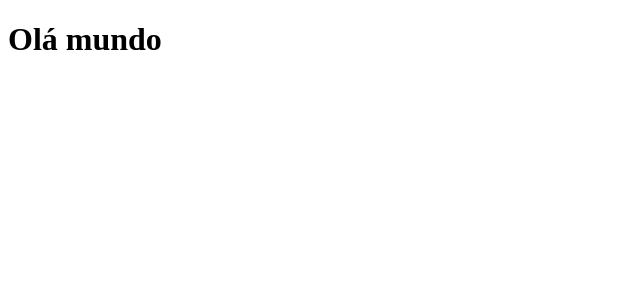
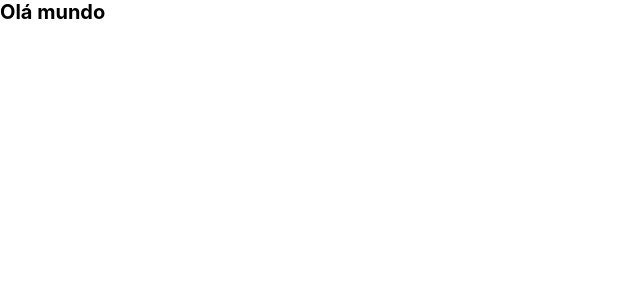
Before and after one commit to lBrunol/won-games, a Next.js app: page / in a window 1280 px wide. Shown: the top 300 px of the page, without its empty margins (0-640 px from the left). Built offline with nearby package versions, Linux system fonts and the light colour scheme.

Commit message:
feat: global styles configured

```diff
--- /dev/null
+++ b/src/pages/_app.tsx
@@ -0,0 +1,20 @@
+import { AppProps } from 'next/dist/shared/lib/router/router'
+import Head from 'next/head'
+import GlobalStyles from 'styles/global'
+
+const App = ({ Component, pageProps }: AppProps) => {
+  return (
+    <>
+      <Head>
+        <title>Won Games</title>
+        <link rel="shortcut icon" href="/img/icon-512.png" />
+        <link rel="apple-touch-icon" href="/img/icon-512.png" />
+        <meta name="description" content="Won games" />
+      </Head>
+      <GlobalStyles />
+      <Component {...pageProps} />
+    </>
+  )
+}
+
+export default App
--- /dev/null
+++ b/src/styles/global.ts
@@ -0,0 +1,23 @@
+import { createGlobalStyle } from 'styled-components'
+
+const GlobalStyles = createGlobalStyle`
+  * {
+    margin: 0;
+    padding: 0;
+    box-sizing: border-box
+  }
+
+  html {
+    font-size: 62.5%;
+  }
+
+  html, body, #__next {
+    height: 100%;
+  }
+
+  body {
+    font-family: -apple-system, BlinkMacSystemFont, 'Segoe UI', Roboto, Oxygen, Ubuntu, Cantarell, 'Open Sans', 'Helvetica Neue', sans-serif;
+  }
+`
+
+export default GlobalStyles
--- a/tsconfig.json
+++ b/tsconfig.json
@@ -1,5 +1,6 @@
 {
   "compilerOptions": {
+    "baseUrl": "src",
     "target": "es5",
     "lib": [
       "dom",
```
